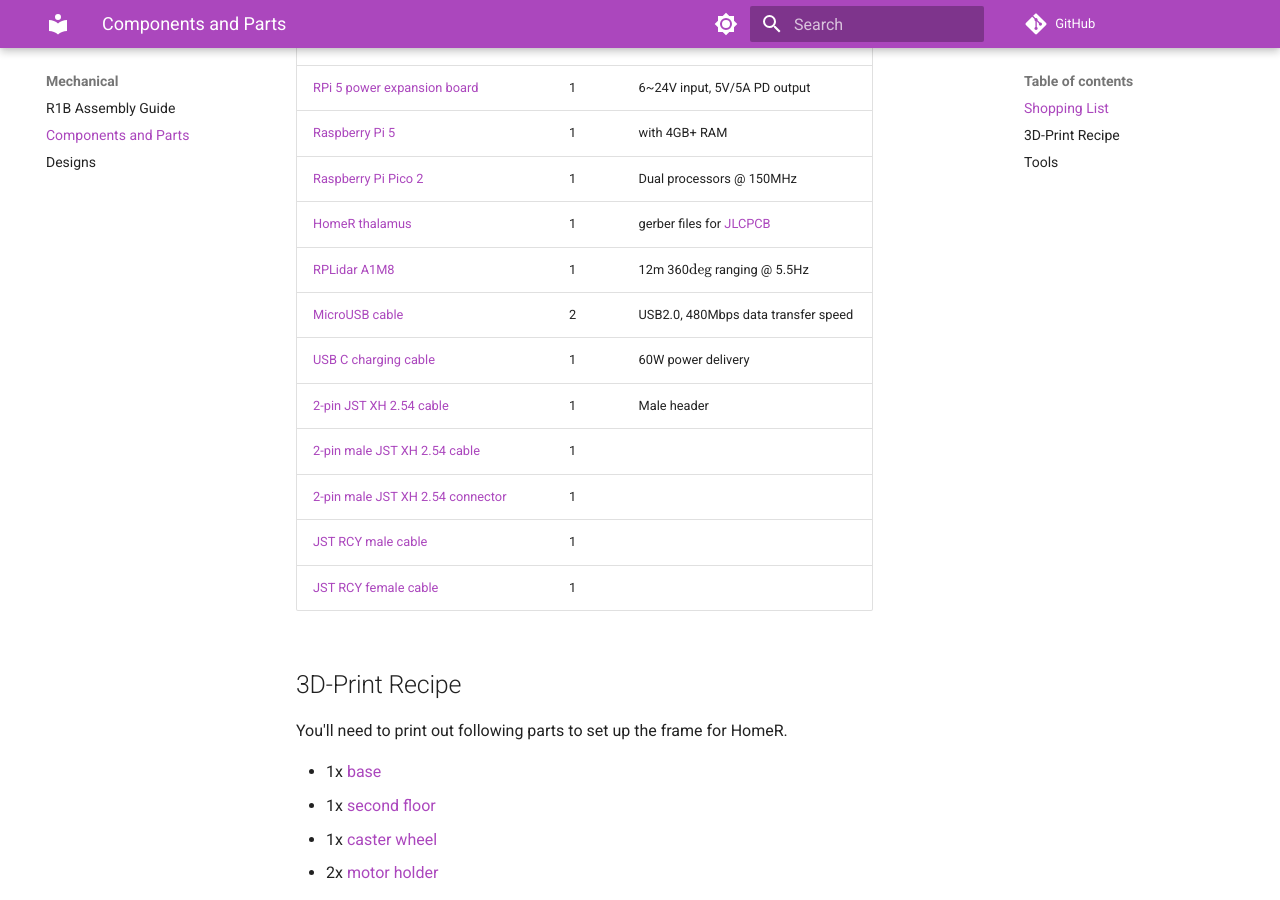
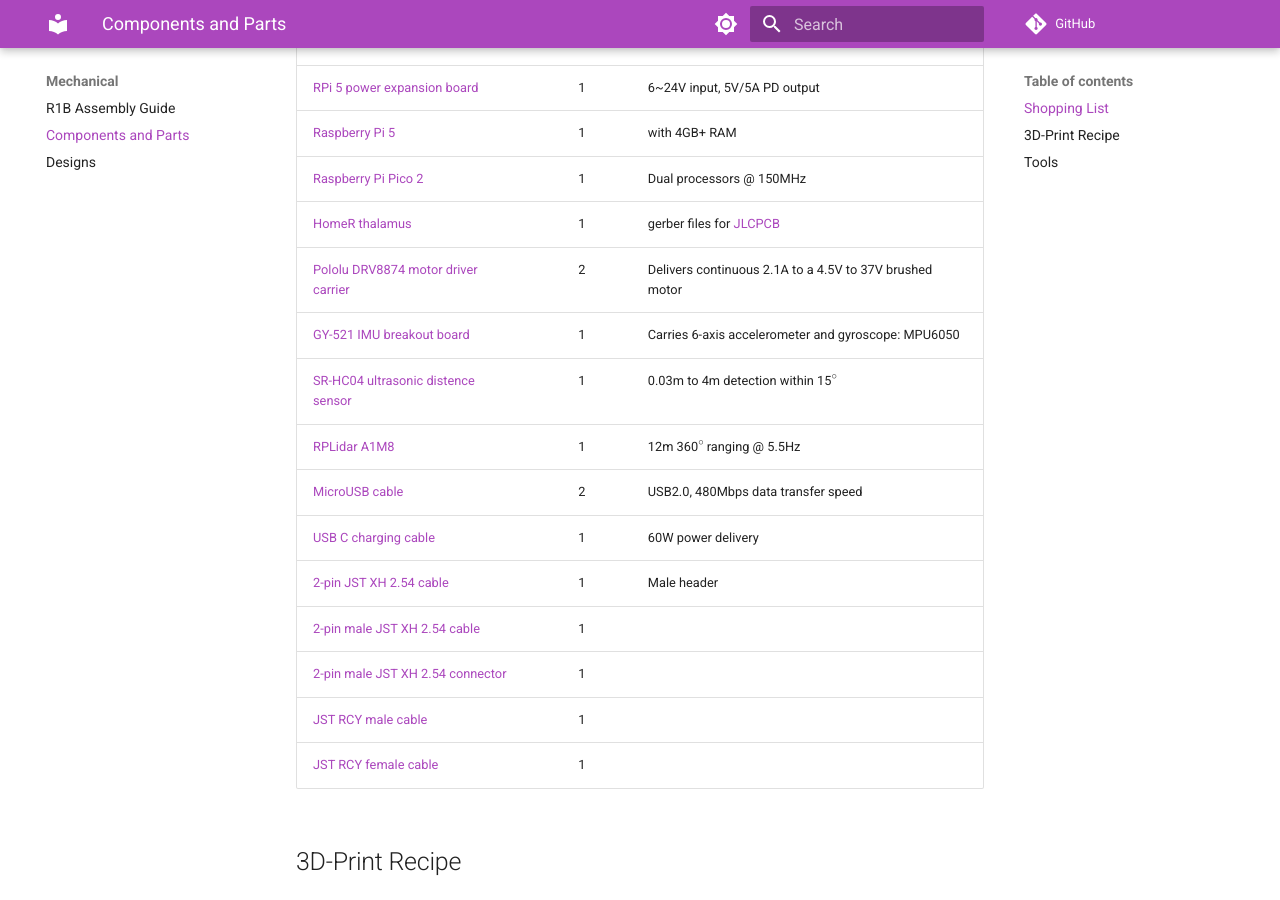
Before and after one commit to linzhangUCA/homer_docs, an MkDocs documentation site: the page built from docs/mechanical/components.md, in a window 1280 px wide and 900 px high, scrolled down 896 px. Built offline with MkDocs 1.6.1 and Material for MkDocs 9.7.7, drawn with Linux system fonts in a browser that asks for light colours; comment, search, counter and statistics services are not loaded.

Commit message:
update compn. list with electronics

```diff
--- a/docs/mechanical/components.md
+++ b/docs/mechanical/components.md
@@ -22,7 +22,10 @@
 | [Raspberry Pi 5](https://www.raspberrypi.com/products/raspberry-pi-5/) | 1 | with 4GB+ RAM |
 | [Raspberry Pi Pico 2](https://www.raspberrypi.com/products/raspberry-pi-pico-2/) | 1 | Dual processors @ 150MHz |
 | [HomeR thalamus](https://github.com/linzhangUCA/homer_ee/blob/main/homer_thalamus/gerbers/homer_thalamus-gerber.zip) | 1 | gerber files for [JLCPCB](https://cart.jlcpcb.com/quote) |
-| [RPLidar A1M8](https://www.slamtec.com/en/Lidar/A1) | 1 | 12m 360$\deg$ ranging @ 5.5Hz |
+| [Pololu DRV8874 motor driver carrier](https://www.pololu.com/product/4035) | 2 | Delivers continuous 2.1A to a 4.5V to 37V brushed motor |
+| [GY-521 IMU breakout board](https://a.co/d/2Fc7YRB) | 1 | Carries 6-axis accelerometer and gyroscope: MPU6050 |
+| [SR-HC04 ultrasonic distence sensor](https://a.co/d/cIc6hvg) | 1 | 0.03m to 4m detection within 15$^\circ$ |
+| [RPLidar A1M8](https://www.slamtec.com/en/Lidar/A1) | 1 | 12m 360$^\circ$ ranging @ 5.5Hz |
 | [MicroUSB cable](https://a.co/d/4cDLAZ5) | 2 | USB2.0, 480Mbps data transfer speed |
 | [USB C charging cable](https://a.co/d/bu78AS5) | 1 | 60W power delivery |
 | [2-pin JST XH 2.54 cable](https://a.co/d/4c0eC7V) | 1 | Male header |
```
